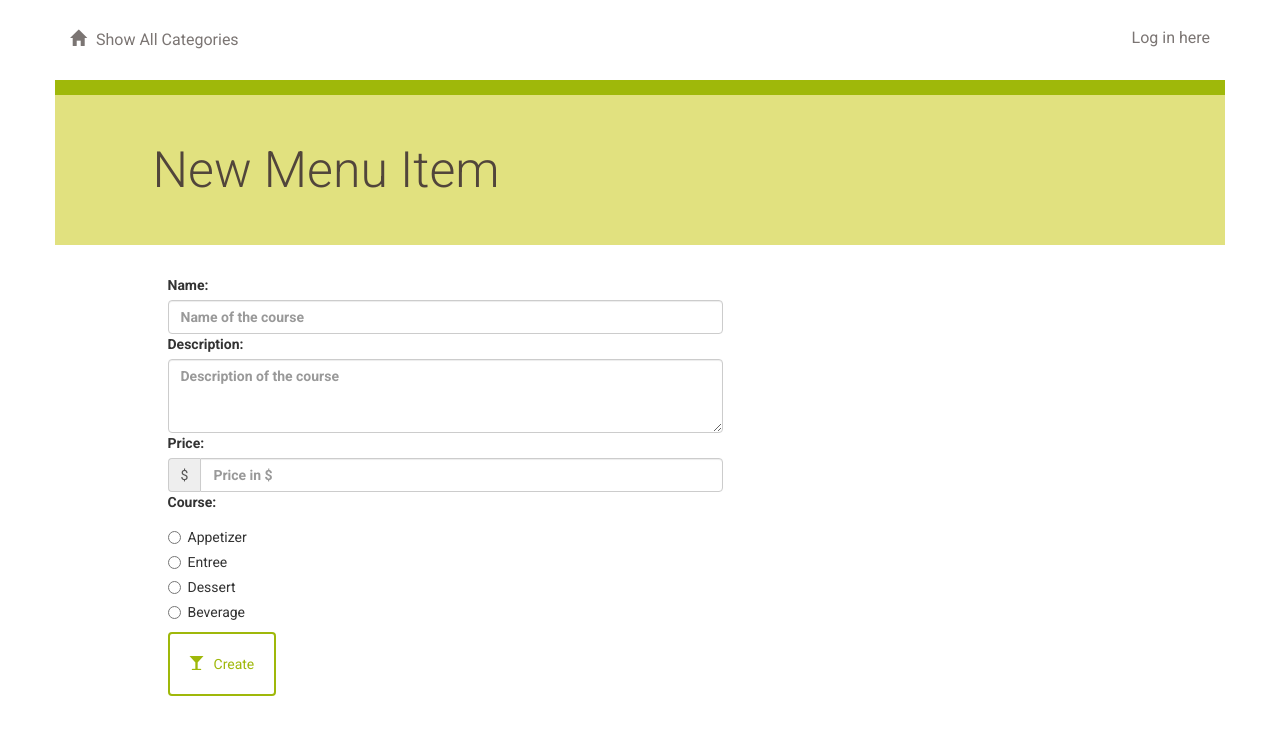
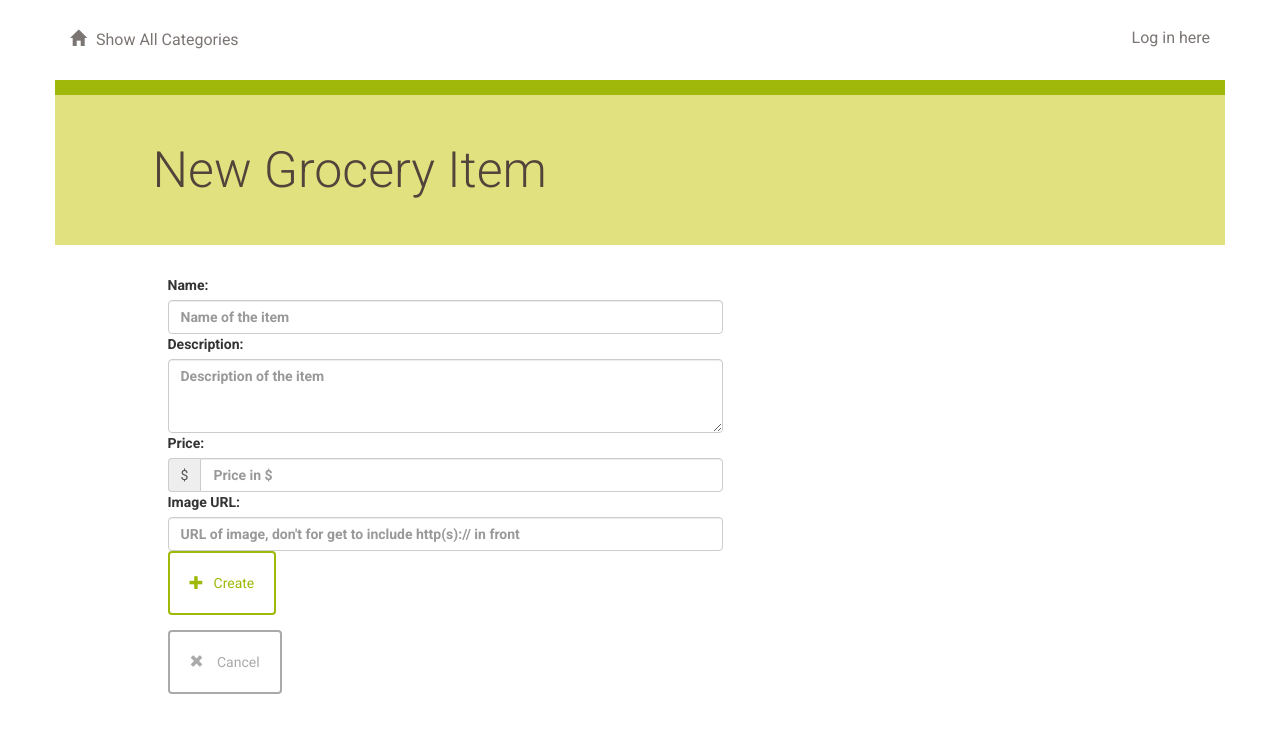
Before and after one commit to amharF/udacity-ND-P3, a Flask app: page /category/2/grocery/new/ in a window 1280 px wide. Shown: the top 735 px of the page. Run offline with Flask 2, Linux system fonts and the light colour scheme; a user stored in the database is signed in; some libraries are stand-ins or nearby versions.

Commit message:
added more database changes > fixed new category/groceryitem templates

```diff
--- a/application.py
+++ b/application.py
@@ -312,13 +312,14 @@ def showCategories():
 @app.route('/category/new/', methods=['GET','POST'])
 def newCategory():
   if request.method == 'POST':
-      newCategory = Category(name = request.form['name'], user_id = login_session['user_id'])
+      newCategory = Category(name = request.form['name'], user_id = login_session['user_id']) #add user ID from login_session to Category table
       session.add(newCategory)
       flash('New Category %s Successfully Created' % newCategory.name)
       session.commit()
       return redirect(url_for('showCategories'))
   else:
       return render_template('newcategory.html')
+
 
 #Edit a category
 @app.route('/category/<int:category_id>/edit/', methods = ['GET', 'POST'])
@@ -334,7 +335,7 @@ def editCategory(category_id):
         if request.form['name']:
             editedCategory.name = request.form['name']
             flash('Category Successfully Edited %s' % editedCategory.name)
-            return redirect(url_for('showCategory'))
+            return redirect(url_for('showCategories'))
     else:
         return render_template('editcategory.html', category = editedCategory)
 
@@ -381,15 +382,15 @@ def newGroceryItem(category_id):
         return "<script>function myFunction() {alert('You are not authorized \
             to add grocery items to this category. Please create your own \
             category in order to add items.');}</script><body onload='myFunction()''>"
-        if request.method == 'POST':
-            newItem = GroceryItem(name=request.form['name'],
+    if request.method == 'POST':
+        newItem = GroceryItem(name=request.form['name'],
                 description=request.form['description'], price=request.form['price'],
                 item_image=request.form['item_image'], category_id=category_id,
-                user_id=category.user_id)
-            session.add(newItem)
-            session.commit()
-            flash('New Grocery Item %s Successfully Created' % (newItem.name))
-            return redirect(url_for('showGrocery', category_id=category_id))
+                user_id=login_session['user_id'])
+        session.add(newItem)
+        session.commit()
+        flash('New Grocery Item %s Successfully Created' % (newItem.name))
+        return redirect(url_for('showGrocery', category_id=category_id))
     else:
         return render_template('newgroceryitem.html', category_id=category_id)
 
--- a/templates/deletecategory.html
+++ b/templates/deletecategory.html
@@ -9,7 +9,7 @@
 	<span class="glyphicon glyphicon-trash" aria-hidden="true"></span>Delete</button>
 	<a href = '{{url_for('showCategories')}}'>
 		<button class="btn btn-default delete">
-		<span class="glyphicon glyphicon-remove" aria-hidden="true"></span> Cancel</button>
+		<span class="glyphicon glyphicon-remove" aria-hidden="true"></span>Cancel</button>
 	</a>
 
 </form>
--- a/templates/deletegroceryitem.html
+++ b/templates/deletegroceryitem.html
@@ -7,7 +7,7 @@
 
 	<button type="submit" class="btn btn-default delete" id="submit" type="submit">
 	<span class="glyphicon glyphicon-trash" aria-hidden="true"></span>Delete</button>
-	<a href = '{{url_for('showRestaurants')}}'>
+	<a href = '{{url_for('showCategories')}}'>
 		<button class="btn btn-default delete">
 		<span class="glyphicon glyphicon-remove" aria-hidden="true"></span> Cancel</button>
 	</a>
--- a/templates/grocery.html
+++ b/templates/grocery.html
@@ -63,8 +63,8 @@
 								<p>{{i.description}}</p>
 								<p>{{i.item_image}}</p>
 								<p class="grocery-price">{{i.price}}</p>
-								<a href='{{url_for('editGroceryItem', category_id = category.id, grocery_id=i.id ) }}'>Edit</a> |
-								<a href='{{url_for('deleteGroceryItem', category_id = category.id, grocery_id=i.id ) }}'>Delete</a>
+								<a href="{{url_for('editGroceryItem', category_id = category.id, grocery_id=i.id ) }}">Edit</a> |
+								<a href="{{url_for('deleteGroceryItem', category_id = category.id, grocery_id=i.id ) }}">Delete</a>
 							</div>
 					{% endfor %}
 			</div>
--- a/templates/newgroceryitem.html
+++ b/templates/newgroceryitem.html
@@ -6,49 +6,38 @@
 	</div>
 	<div class="row banner menu">
 		<div class="col-md-11 col-md-offset-1 padding-none">
-			<h1>New Menu Item</h1>
+			<h1>New Grocery Item</h1>
 		</div>
 	</div>
 	<div class="row">
 		<div class="col-md-6 col-md-offset-1 padding-top">
 			<form action="#" method = "post">
 				<div class="form-group">
+
 					<label for="name">Name:</label>
-					<input type ="text" maxlength="50" class="form-control" name="name"placeholder="Name of the course">
+					<input type ="text" maxlength="50" class="form-control" name="name" placeholder="Name of the item">
 
 					<label for="description">Description:</label>
-					<textarea class="form-control" maxlength="250" rows="3" name="description" placeholder="Description of the course"></textarea>
+					<textarea class="form-control" maxlength="250" rows="3" name="description" placeholder="Description of the item"></textarea>
 
 					<label for="price">Price:</label>
 					<div class="input-group">
 						<div class="input-group-addon">$</div>
 						<input type ="text" class="form-control" maxlength="10" name="price" placeholder="Price in $">
 					</div>
-					<label for="course">Course:</label>
-					<div class="radio">
-					  <label>
-					    <input type="radio" name="course" id="course1" value="Appetizer">Appetizer
-					  </label>
-					</div>
-					<div class="radio">
-					  <label>
-					    <input type="radio" name="course" id="course2" value="Entree">Entree
-					  </label>
-					</div>
-					<div class="radio">
-					  <label>
-					    <input type="radio" name="course" id="course3" value="Dessert">Dessert
-					  </label>
-					</div>
-					<div class="radio">
-					  <label>
-					    <input type="radio" name="course" id="course4" value="Beverage">Beverage
-					  </label>
-					</div>
+
+					<label for="item_image">Image URL:</label>
+					<input type ="text" maxlength="250" class="form-control" name="item_image" placeholder="URL of image, don't for get to include http(s):// in front">
+
 					<button type="submit" class="btn btn-default" id="submit" type="submit">
-					<span class="glyphicon glyphicon-glass" aria-hidden="true"></span>Create</button>
+					<span class="glyphicon glyphicon-plus" aria-hidden="true"></span>Create</button>
+
 				</div>
 			</form>
+				<a href = "{{url_for('showCategories')}}">
+					<button class="btn btn-default delete">
+					<span class="glyphicon glyphicon-remove" aria-hidden="true"></span> Cancel</button>
+				</a>
 		</div>
 	</div>
 {% endblock %}
```
Also changed, not shown: templates/editcategory.html (+5 -4 lines), templates/editgroceryitem.html (+7 -6 lines), templates/newcategory.html (+7 -1 lines), supermarketcatalog.db, 1 other file.
